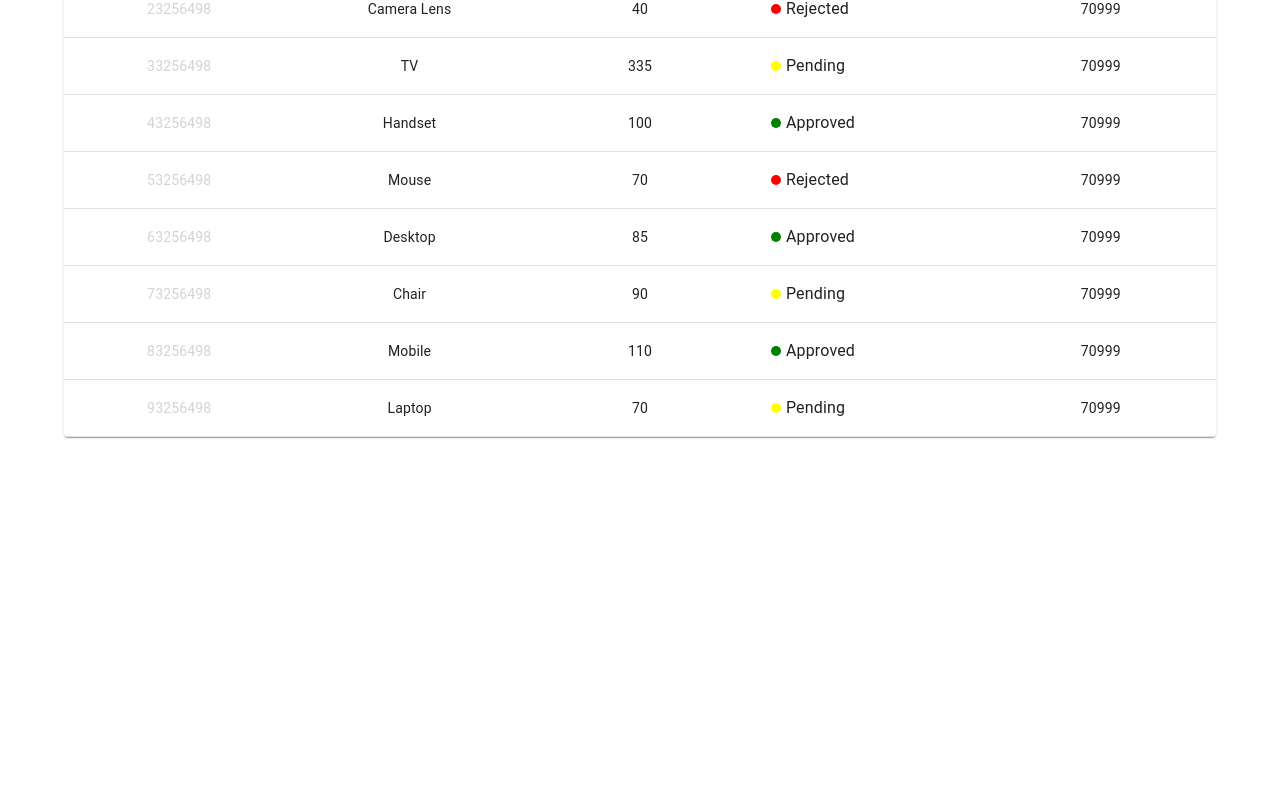
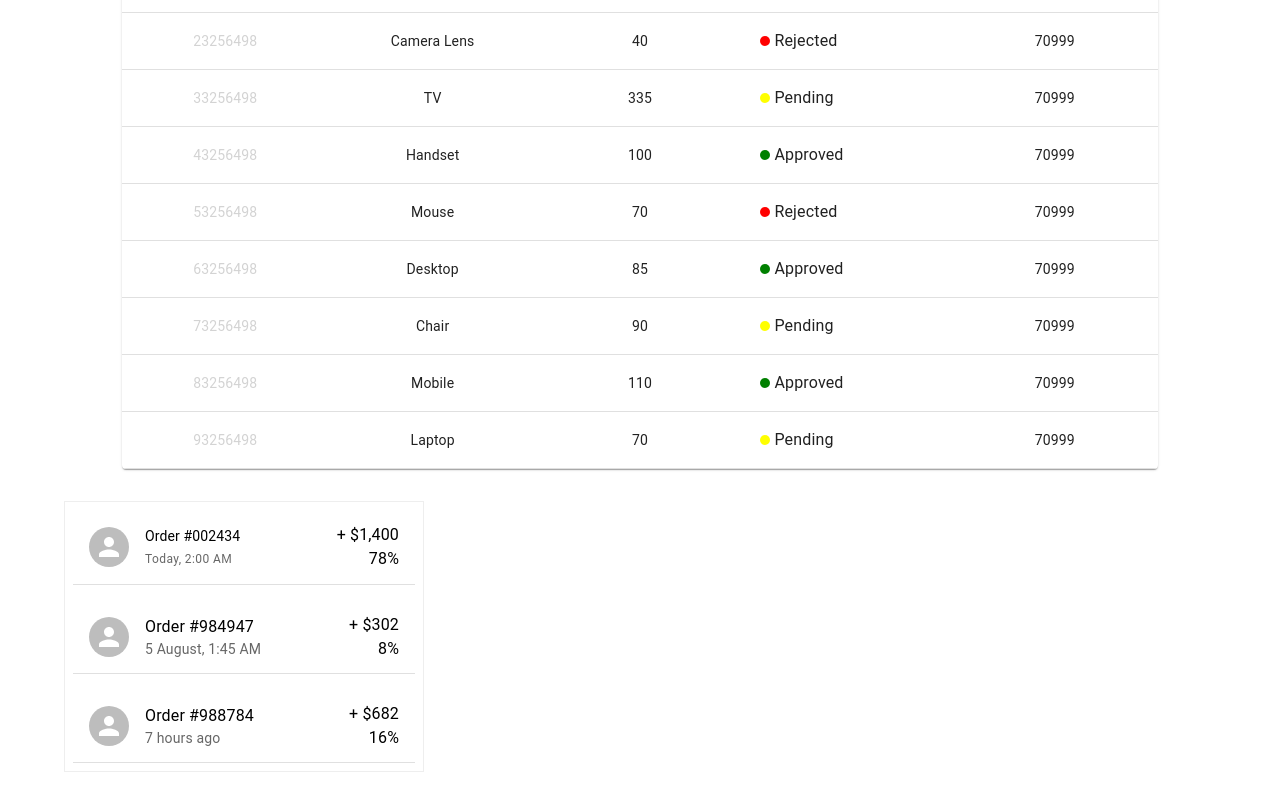
Before and after one commit to dong-geon-Lee/MUI-template-pratice, a React (Create React App) app: page / in a window 1280 px wide. Shown: the part 360-1164 px from the top of the page. Before the commit the page ends 829 px from the top, so only its background shows below. Built offline with nearby package versions, Linux system fonts and the light colour scheme.

Commit message:
List 테스트 컴포넌트 완료

```diff
--- /dev/null
+++ b/src/pages/TestList.tsx
@@ -0,0 +1,76 @@
+import {
+  Avatar,
+  Box,
+  Container,
+  Divider,
+  Grid,
+  ListItemAvatar,
+  ListItemButton,
+  ListItemSecondaryAction,
+  ListItemText,
+  Typography
+} from '@mui/material';
+import React from 'react';
+
+const TestList = () => {
+  return (
+    <Grid container direction="column" width={360} border="1px solid #eee">
+      <Grid item xs={12} sm={8} md={4} lg={3} p={1} sx={{ '.css-2s90m6-MuiAvatar-root': { color: '#52c41a', background: '#f6ffed' } }}>
+        <ListItemButton>
+          <ListItemAvatar>
+            <Avatar>{/* 이미지 */}</Avatar>
+          </ListItemAvatar>
+          <ListItemText
+            primary={
+              <Box>
+                <Typography variant="subtitle1" fontSize="14px">
+                  Order #002434
+                </Typography>
+              </Box>
+            }
+            secondary={
+              <Box>
+                <Typography variant="caption">Today, 2:00 AM</Typography>
+              </Box>
+            }
+          />
+          <ListItemSecondaryAction>
+            <Typography>+ $1,400</Typography>
+            <Typography textAlign="right">78%</Typography>
+          </ListItemSecondaryAction>
+        </ListItemButton>
+        <Divider />
+      </Grid>
+
+      <Grid item xs={12} sm={8} md={4} lg={3} p={1} sx={{ '.css-2s90m6-MuiAvatar-root': { color: '#1890ff', background: '#e6f7ff' } }}>
+        <ListItemButton>
+          <ListItemAvatar>
+            <Avatar>{/* 이미지 */}</Avatar>
+          </ListItemAvatar>
+          <ListItemText primary="Order #984947" secondary="5 August, 1:45 AM" />
+          <ListItemSecondaryAction>
+            <Typography>+ $302</Typography>
+            <Typography textAlign="right">8%</Typography>
+          </ListItemSecondaryAction>
+        </ListItemButton>
+        <Divider />
+      </Grid>
+
+      <Grid item xs={12} sm={8} md={4} lg={3} p={1} sx={{ '.css-2s90m6-MuiAvatar-root': { color: '#ff4d50', background: '#fff1f0' } }}>
+        <ListItemButton>
+          <ListItemAvatar>
+            <Avatar>{/* 이미지 */}</Avatar>
+          </ListItemAvatar>
+          <ListItemText primary="Order #988784" secondary="7 hours ago" />
+          <ListItemSecondaryAction>
+            <Typography>+ $682</Typography>
+            <Typography textAlign="right">16%</Typography>
+          </ListItemSecondaryAction>
+        </ListItemButton>
+        <Divider />
+      </Grid>
+    </Grid>
+  );
+};
+
+export default TestList;
--- a/src/routes/index.tsx
+++ b/src/routes/index.tsx
@@ -2,17 +2,18 @@ import { useRoutes } from 'react-router-dom';
 
 import MainRoutes from './MainRoutes';
 
-import { Box, Grid } from '@mui/material';
+import { Box, Container, Grid } from '@mui/material';
 
 import TestComponents from 'pages/TestComponents';
 import TestTable from 'pages/TestTable';
+import TestList from 'pages/TestList';
 
 export default function ThemeRoutes() {
   return useRoutes([
     {
       path: '/',
       element: (
-        <Box>
+        <Container sx={{ display: 'block', padding: '2rem' }}>
           <Grid container>
             <Grid item xs={12} sm={6} md={4} lg={3}>
               <TestComponents />
@@ -29,7 +30,8 @@ export default function ThemeRoutes() {
           </Grid>
 
           <TestTable />
-        </Box>
+          <TestList />
+        </Container>
       ),
       children: [{ path: '/', element: <></> }]
     },
```
Also changed, not shown: src/App.tsx (+0 -111 lines).
